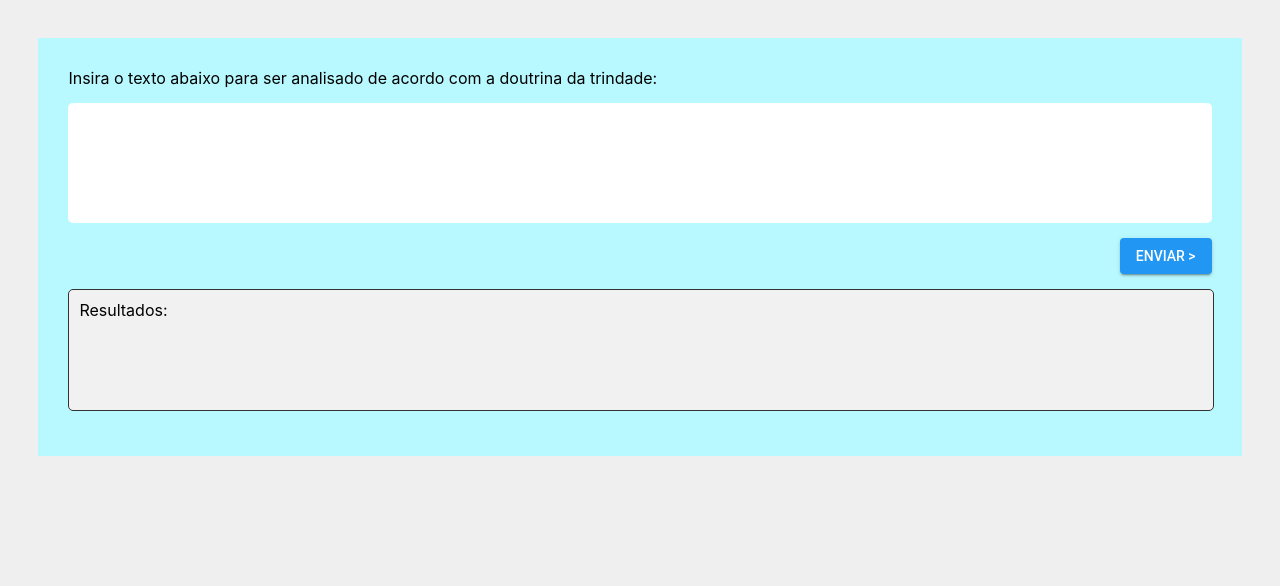
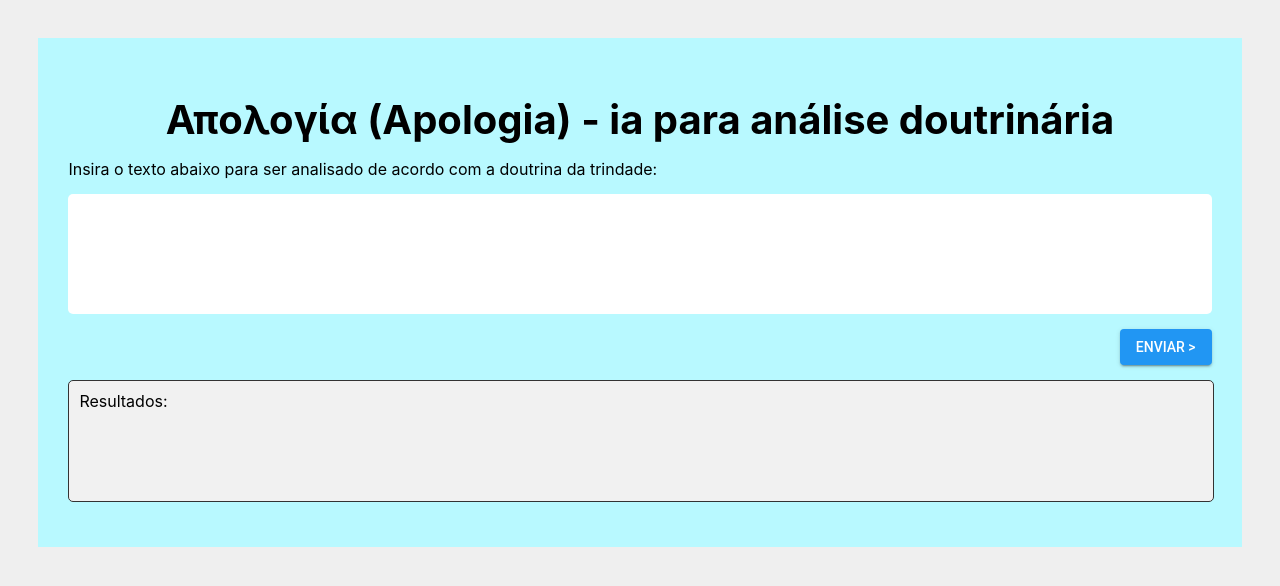
Before and after one commit to nicollite/tcc-ia-apologia, a React (Create React App) app in the folder frontend/: page / in a window 1280 px wide. Shown: the top 586 px of the page. Built offline with nearby package versions, Linux system fonts and the light colour scheme.

Commit message:
Add title in frontend

```diff
--- a/frontend/src/App.css
+++ b/frontend/src/App.css
@@ -22,6 +22,11 @@
 .main > * {
   align-self: start;
   margin-bottom: 15px;
+}
+
+.main > h1 {
+  align-self: center;
+  font-size: 40px;
 }
 
 textarea {
--- a/frontend/src/App.tsx
+++ b/frontend/src/App.tsx
@@ -41,6 +41,7 @@ function App() {
   return (
     <div className="bg">
       <div className="main">
+        <h1>Απολογία (Apologia) - ia para análise doutrinária</h1>
         <label htmlFor="text">
           Insira o texto abaixo para ser analisado de acordo com a doutrina da trindade:
         </label>
```
